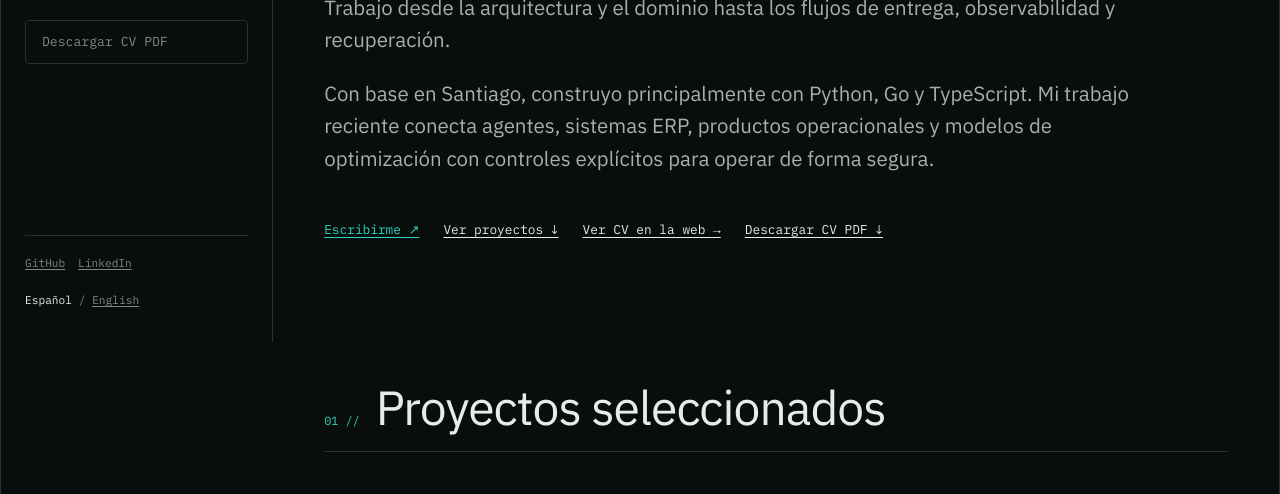
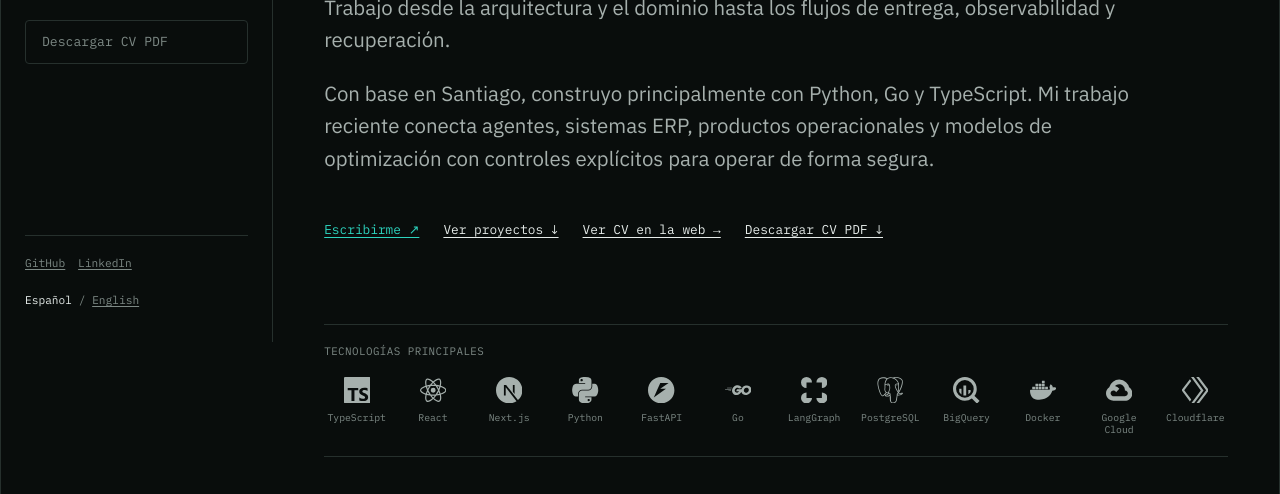
Before and after one commit to bastianibanez/portfolio, an Astro site: page / in a window 1280 px wide. Shown: the part 458-952 px from the top of the page. Built offline with nearby package versions, Linux system fonts and the light colour scheme; Astro itself is replaced by a stand-in of ours.

Commit message:
feat: add core technology logo strip

```diff
--- a/package.json
+++ b/package.json
@@ -22,6 +22,7 @@
     "@axe-core/playwright": "4.12.1",
     "lighthouse": "13.4.1",
     "playwright-core": "1.62.1",
+    "simple-icons": "16.28.0",
     "typescript": "6.0.3",
     "wrangler": "4.120.0"
   },
--- a/src/components/HomePage.astro
+++ b/src/components/HomePage.astro
@@ -1,6 +1,7 @@
 ---
 import BaseLayout from "../layouts/BaseLayout.astro";
 import SectionHeading from "./SectionHeading.astro";
+import TechnologyStrip from "./TechnologyStrip.astro";
 import { content, identity, projectPath, type Locale } from "../data/content";
 
 interface Props {
@@ -47,6 +48,7 @@ const ids = locale === "es"
       <a class="action-link" href={page.routes.cv}>{page.hero.cvLabel} →</a>
       <a class="action-link" href={page.routes.pdf} download>{page.hero.pdfLabel} ↓</a>
     </div>
+    <TechnologyStrip locale={locale} />
   </section>
 
   <section class="section" id={ids.projects} aria-labelledby="projects-heading">
--- /dev/null
+++ b/src/components/TechnologyStrip.astro
@@ -0,0 +1,65 @@
+---
+import {
+  siCloudflareworkers,
+  siDocker,
+  siFastapi,
+  siGo,
+  siGooglebigquery,
+  siGooglecloud,
+  siLanggraph,
+  siNextdotjs,
+  siPostgresql,
+  siPython,
+  siReact,
+  siTypescript,
+} from "simple-icons";
+import type { Locale } from "../data/content";
+
+interface Props {
+  locale: Locale;
+}
+
+const { locale } = Astro.props;
+const heading = locale === "es" ? "Tecnologías principales" : "Core technologies";
+
+const technologies = [
+  { label: "TypeScript", accessibleLabel: "TypeScript", icon: siTypescript },
+  { label: "React", accessibleLabel: "React", icon: siReact },
+  { label: "Next.js", accessibleLabel: "Next.js", icon: siNextdotjs },
+  { label: "Python", accessibleLabel: "Python", icon: siPython },
+  { label: "FastAPI", accessibleLabel: "FastAPI", icon: siFastapi },
+  { label: "Go", accessibleLabel: "Go", icon: siGo },
+  { label: "LangGraph", accessibleLabel: "LangGraph", icon: siLanggraph },
+  { label: "PostgreSQL", accessibleLabel: "PostgreSQL", icon: siPostgresql },
+  { label: "BigQuery", accessibleLabel: "Google BigQuery", icon: siGooglebigquery },
+  { label: "Docker", accessibleLabel: "Docker", icon: siDocker },
+  { label: "Google Cloud", accessibleLabel: "Google Cloud", icon: siGooglecloud },
+  { label: "Cloudflare", accessibleLabel: "Cloudflare Workers", icon: siCloudflareworkers },
+] as const;
+---
+
+<div class="technology-strip">
+  <p class="technology-strip__heading" id="technology-strip-heading">{heading}</p>
+  <div
+    class="technology-strip__viewport"
+    role="region"
+    tabindex="0"
+    aria-labelledby="technology-strip-heading"
+  >
+    <ul class="technology-strip__track">
+      {technologies.map((technology) => (
+        <li class="technology-strip__item" title={technology.accessibleLabel}>
+          <svg
+            class="technology-strip__icon"
+            viewBox="0 0 24 24"
+            aria-hidden="true"
+            focusable="false"
+          >
+            <path d={technology.icon.path}></path>
+          </svg>
+          <span>{technology.label}</span>
+        </li>
+      ))}
+    </ul>
+  </div>
+</div>
--- a/src/styles/global.css
+++ b/src/styles/global.css
@@ -309,6 +309,60 @@ ul {
 
 .action-link--primary {
   color: var(--accent);
+}
+
+.technology-strip {
+  margin-top: clamp(3rem, 6vw, 4.5rem);
+  padding: 1.15rem 0 1.25rem;
+  border-top: 1px solid var(--border);
+  border-bottom: 1px solid var(--border);
+}
+
+.technology-strip__heading {
+  margin-bottom: 1rem;
+  color: var(--quiet);
+  font-family: "IBM Plex Mono", monospace;
+  font-size: 0.68rem;
+  letter-spacing: 0.04em;
+  text-transform: uppercase;
+}
+
+.technology-strip__viewport:focus-visible {
+  border-radius: 2px;
+  outline: 2px solid var(--accent);
+  outline-offset: 4px;
+}
+
+.technology-strip__track {
+  display: grid;
+  grid-template-columns: repeat(12, minmax(0, 1fr));
+  gap: clamp(0.3rem, 0.9vw, 0.7rem);
+  margin: 0;
+  padding: 0;
+  list-style: none;
+}
+
+.technology-strip__item {
+  display: flex;
+  min-width: 0;
+  flex-direction: column;
+  gap: 0.55rem;
+  align-items: center;
+  color: var(--muted);
+}
+
+.technology-strip__icon {
+  width: 1.65rem;
+  height: 1.65rem;
+  fill: currentColor;
+}
+
+.technology-strip__item span {
+  color: var(--quiet);
+  font-family: "IBM Plex Mono", monospace;
+  font-size: 0.61rem;
+  line-height: 1.25;
+  text-align: center;
 }
 
 .section {
@@ -788,6 +842,18 @@ ul {
     padding: clamp(3.5rem, 10vw, 5rem) 1.25rem 2rem;
   }
 
+  .technology-strip__viewport {
+    overflow-x: auto;
+    padding: 0.2rem 0 0.75rem;
+    scrollbar-color: var(--border) transparent;
+    scrollbar-width: thin;
+  }
+
+  .technology-strip__track {
+    grid-template-columns: repeat(12, 5rem);
+    width: max-content;
+  }
+
   .project-entry,
   .profile-grid,
   .case-summary,
```
Also changed, not shown: 1 other file.
